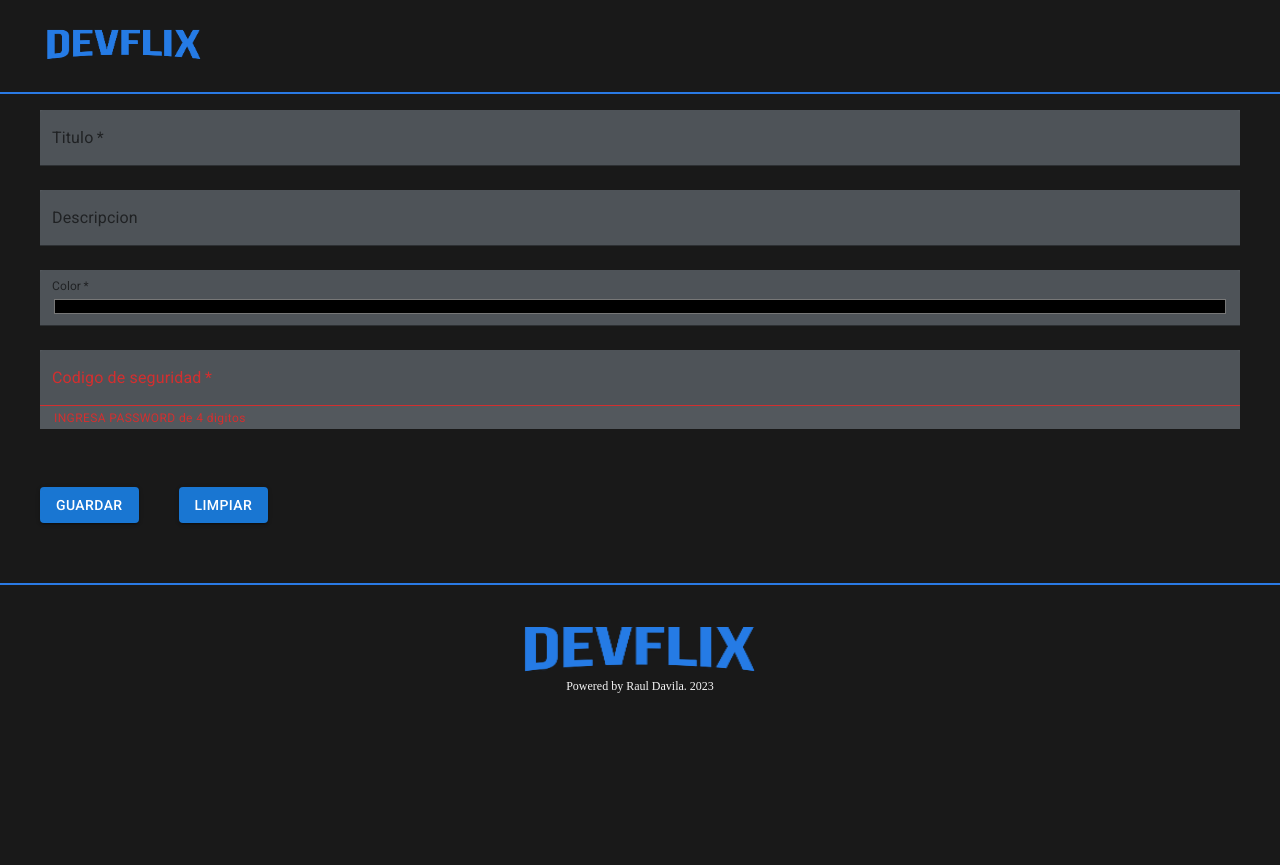
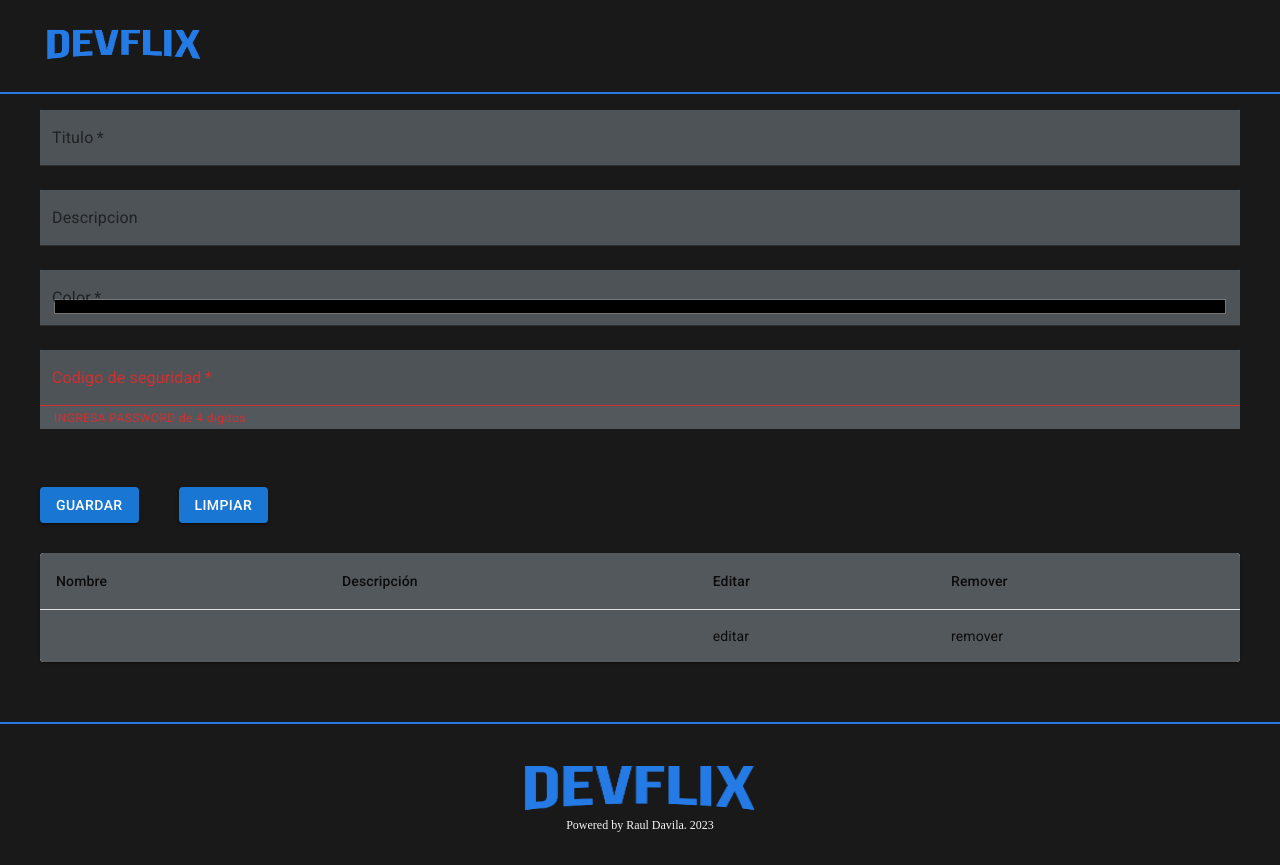
Before and after one commit to magoMercurio/aluraflix-vite-challenge, a React (Vite) app: page /NuevaCategoria in a window 1280 px wide. Before the commit the page ends 800 px from the top, so only its background shows below. Built offline with nearby package versions, Linux system fonts and the light colour scheme.

Commit message:
agregando tabla a NuevaCategoria

```diff
--- a/src/App.jsx
+++ b/src/App.jsx
@@ -1,3 +1,4 @@
+// eslint-disable-next-line no-unused-vars
 import React, { useState } from 'react'
 import { BrowserRouter as Router, Routes, Route } from 'react-router-dom';
 import GlobalStyle from './GlobalStyle'
@@ -217,6 +218,7 @@ function App() {
             path='/NuevaCategoria'
             element={<NuevaCategoria
               categorias={categorias}
+              key={categorias.titulo}
               actualizarCategorias={actualizarCategorias}
               />}
             />
--- /dev/null
+++ b/src/components/TablaCategorias/index.jsx
@@ -0,0 +1,65 @@
+// eslint-disable-next-line no-unused-vars
+import * as React from 'react';
+import Table from '@mui/material/Table';
+import TableBody from '@mui/material/TableBody';
+import TableCell from '@mui/material/TableCell';
+import TableContainer from '@mui/material/TableContainer';
+import TableHead from '@mui/material/TableHead';
+import TableRow from '@mui/material/TableRow';
+import Paper from '@mui/material/Paper';
+
+
+
+export default function TablaCategoria(props) {
+
+  const { titulo, descripcion  } = props
+
+  function createData(titulo, descripcion, editar, remover) {
+    return { titulo, descripcion, editar, remover };
+  }
+
+
+  const rows = [
+    createData(
+      titulo,
+      descripcion,
+      'editar',
+      'remover'
+      )
+
+  ]
+
+
+  return (
+    <TableContainer component={Paper} >
+      <Table
+      sx={{
+        minWidth: 650,
+        backgroundColor: '#53585D',
+
+      }} aria-label="simple table">
+        <TableHead>
+          <TableRow>
+            <TableCell align="left">Nombre</TableCell>
+            <TableCell align="left">Descripción</TableCell>
+            <TableCell align="left">Editar</TableCell>
+            <TableCell align="left">Remover</TableCell>
+          </TableRow>
+        </TableHead>
+        <TableBody>
+          {rows.map((row) => (
+            <TableRow
+              key={row.titulo}
+              sx={{ '&:last-child td, &:last-child th': { border: 0 } }}
+            >
+              <TableCell component="th" scope="row">{row.titulo}</TableCell>
+              <TableCell align="left">{row.descripcion}</TableCell>
+              <TableCell align="left">{row.editar}</TableCell>
+              <TableCell align="left">{row.remover}</TableCell>
+            </TableRow>
+          ))}
+        </TableBody>
+      </Table>
+    </TableContainer>
+  );
+}
--- a/src/pages/NuevaCategoria.jsx
+++ b/src/pages/NuevaCategoria.jsx
@@ -3,6 +3,7 @@ import React, { useState } from 'react'
 import { HeaderGeneric } from "../components/Header"
 import { Box, TextField, Button } from "@mui/material"
 import styled from 'styled-components'
+import TablaCategoria from '../components/TablaCategorias'
 
 
 const TextFieldStyled = styled(TextField)`
@@ -16,10 +17,13 @@ display: flex;
 justify-content: space-between;
 align-items: center;
 margin-top: 50px;
+margin-bottom: 30px;
 
 `
 
-const NuevaCategoria = () => {
+const NuevaCategoria = (props) => {
+
+  const { categorias } = props
 
   const [titulo, setTitulo] = useState('')
   const [descripcion, setDescripcion] = useState('')
@@ -74,6 +78,7 @@ const NuevaCategoria = () => {
         margin='normal'
         type='text'
         value={descripcion}
+        onChange={(e) => setDescripcion(e.target.value)}
       />
       <TextFieldStyled
         label='Color'
@@ -82,6 +87,8 @@ const NuevaCategoria = () => {
         margin='normal'
         type='color'
         required
+        value={color}
+        onChange={(e) => setColor(e.target.value)}
       />
       <TextFieldStyled
         label='Codigo de seguridad'
@@ -117,6 +124,12 @@ const NuevaCategoria = () => {
             </div>
           </BtnContainer>
 
+          <TablaCategoria
+            categorias={categorias}
+
+
+          />
+
 
 
     </Box>
```
Also changed, not shown: src/data/datos-iniciales.json (+56 -0 lines).
